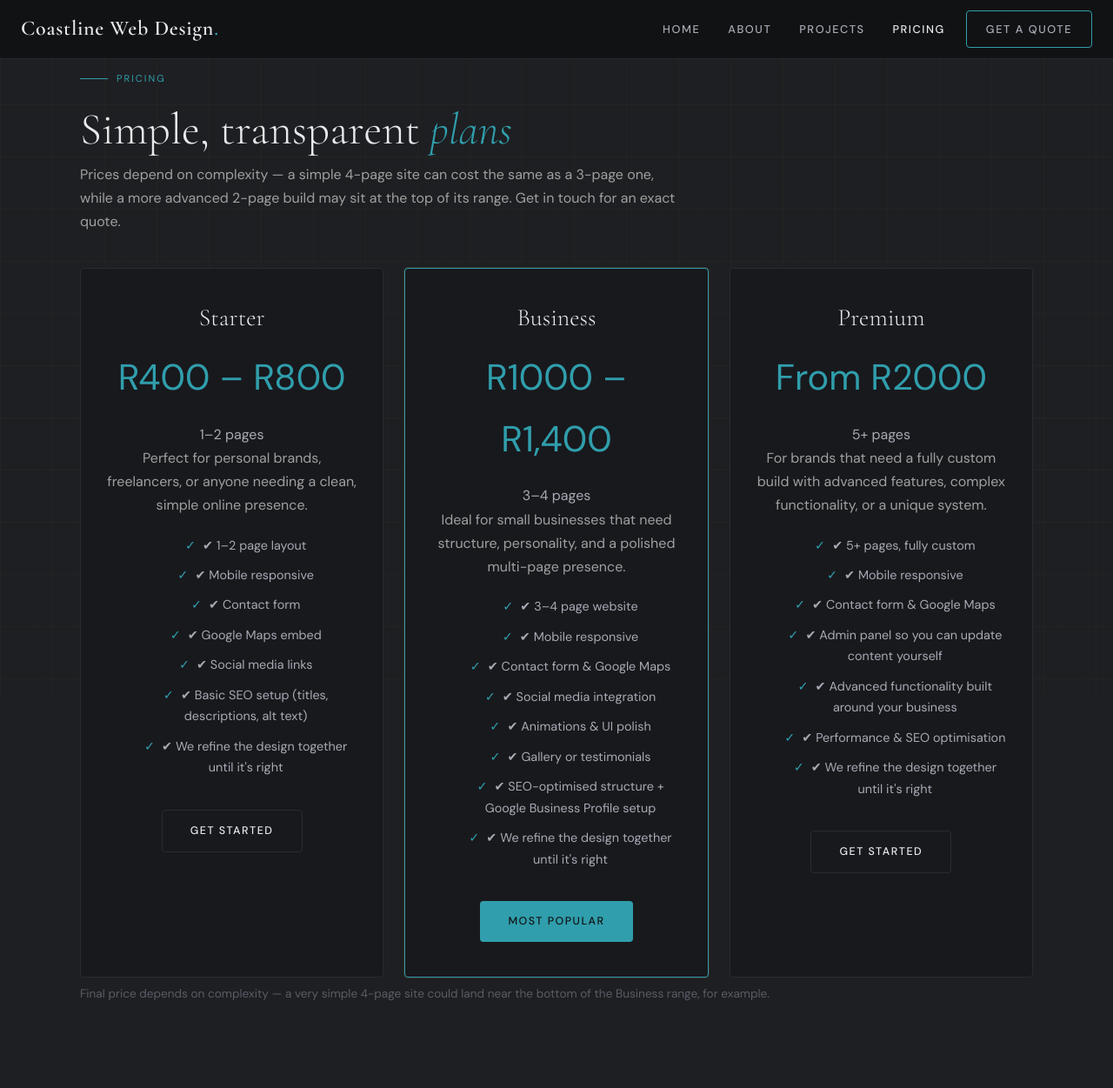
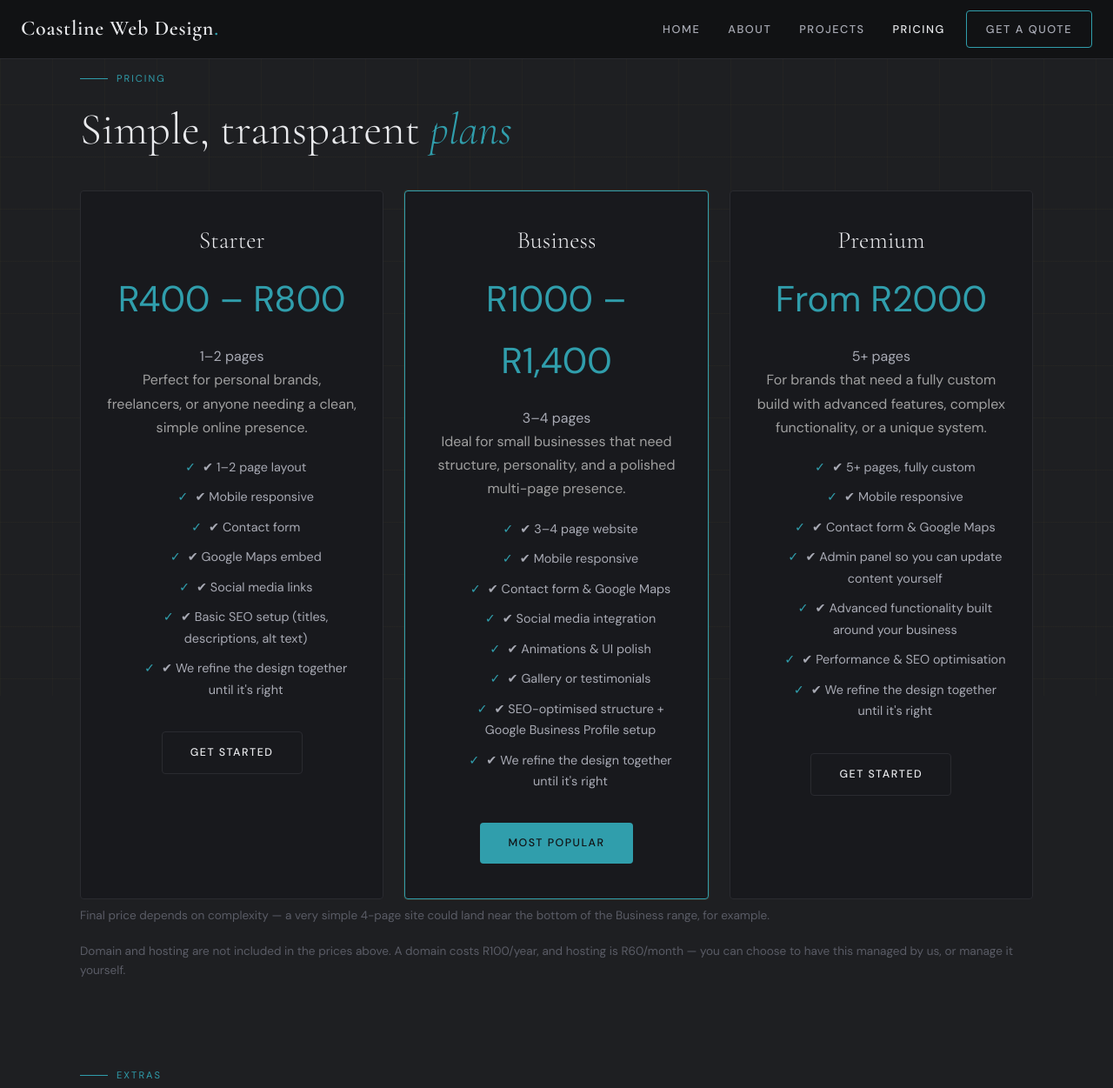
Before and after one commit to jennasmithx/coastline-web-design-studio, a plain HTML site: page pricing.html in a window 1280 px wide. Shown: the top 1251 px of the page at 87% size. Drawn offline with nearby package versions, Linux system fonts and the light colour scheme.

Commit message:
Update pricing.html

```diff
--- a/pricing.html
+++ b/pricing.html
@@ -35,10 +35,6 @@
     <div class="container">
       <div class="label">Pricing</div>
       <h1 class="section-title fade-up">Simple, transparent <em>plans</em></h1>
-      <p class="fade-up" style="max-width:700px;">
-        Prices depend on complexity — a simple 4-page site can cost the same as a 3-page one,
-        while a more advanced 2-page build may sit at the top of its range. Get in touch for an exact quote.
-      </p>
       <div class="pricing-grid pricing-grid-3">
 
         <div class="price-card fade-up delay-1">
@@ -95,10 +91,15 @@
         </div>
 
       </div>
-      <p class="form-note" style="margin-top:8px;">
+            <p class="form-note" style="margin-top:8px;">
                 Final price depends on complexity — a very simple 4-page site could land near the bottom of the
                 Business range, for example.
               </p>
+      <p class="form-note" style="margin-top:8px;">
+                Domain and hosting are not included in the prices above. A domain costs R100/year, and hosting is
+                R60/month — you can choose to have this managed by us, or manage it yourself.
+              </p>
+
     </div>
   </section>
 
```
